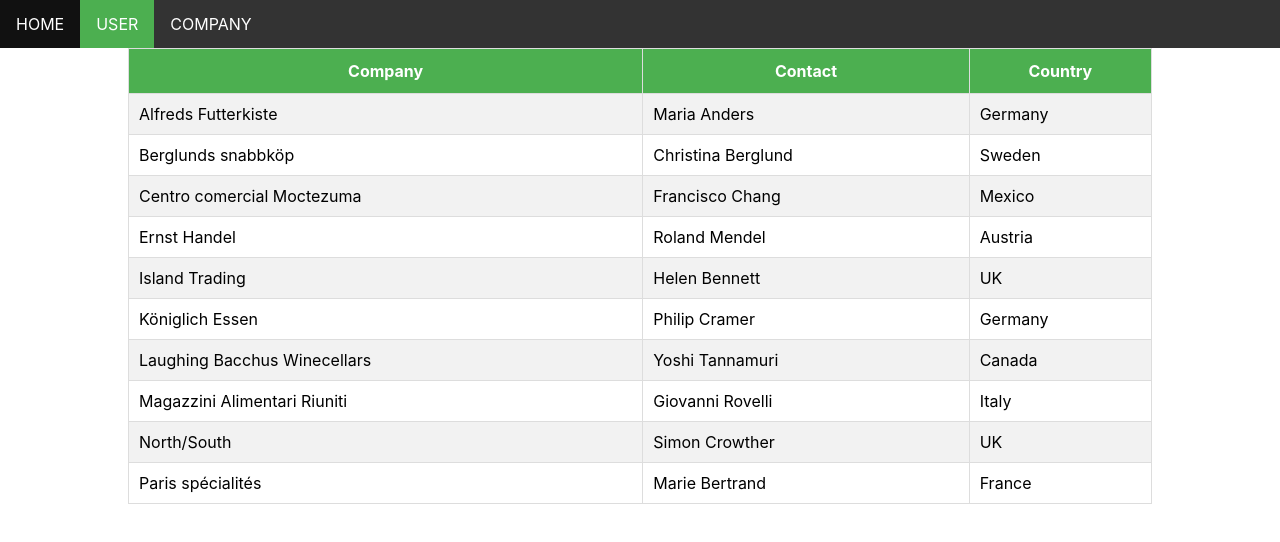
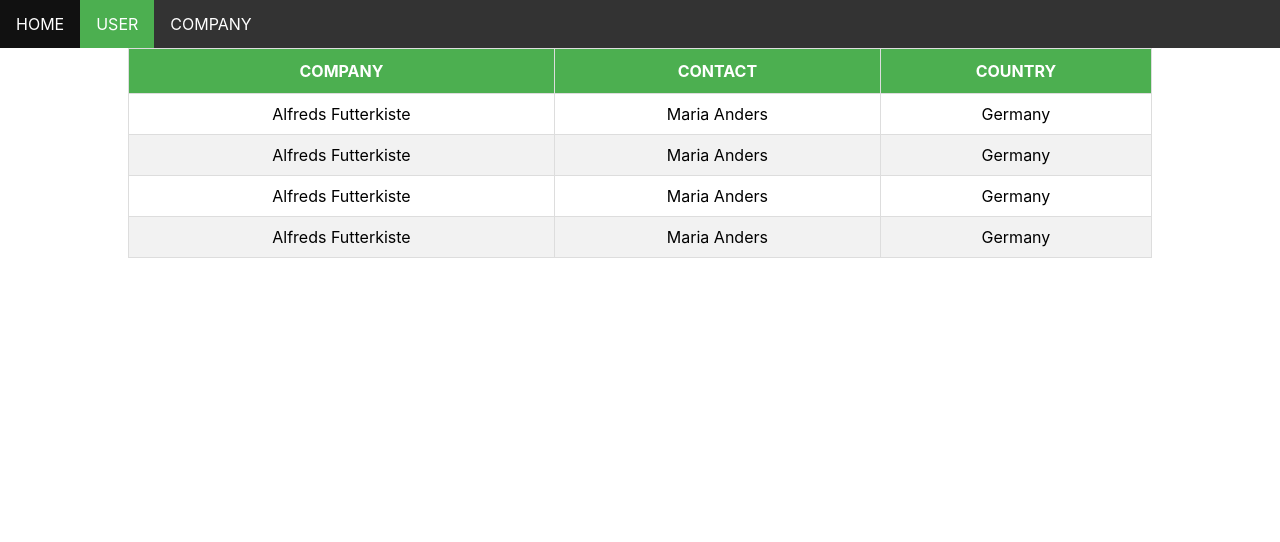
Before and after one commit to zhongchengli/otc-client, a React (Create React App) app: page /user in a window 1280 px wide. Shown: the top 542 px of the page. Built offline with nearby package versions, Linux system fonts and the light colour scheme.

Commit message:
built Table components

```diff
--- a/src/components/Table.js
+++ b/src/components/Table.js
@@ -1,66 +1,29 @@
 import React, { Fragment } from "react";
+import TableBody from "./TableBody";
+import TableHeader from "./TableHeader";
 
 const Table = props => {
+
+  // const { objects } = props;
+  const objects = [
+    { "company": "Alfreds Futterkiste", "contact": "Maria Anders", "country": "Germany" },
+    { "company": "Alfreds Futterkiste", "contact": "Maria Anders", "country": "Germany" },
+    { "company": "Alfreds Futterkiste", "contact": "Maria Anders", "country": "Germany" },
+    { "company": "Alfreds Futterkiste", "contact": "Maria Anders", "country": "Germany" }
+  ];
+
+  let headers;
+  if (Array.isArray(objects) && objects.length) {
+    headers = Object.keys(objects[0]);
+  }
+
   return (
     <Fragment>
       <table className="playtravel">
-        <tr>
-          <th>Company</th>
-          <th>Contact</th>
-          <th>Country</th>
-        </tr>
-        <tr>
-          <td>Alfreds Futterkiste</td>
-          <td>Maria Anders</td>
-          <td>Germany</td>
-        </tr>
-        <tr>
-          <td>Berglunds snabbköp</td>
-          <td>Christina Berglund</td>
-          <td>Sweden</td>
-        </tr>
-        <tr>
-          <td>Centro comercial Moctezuma</td>
-          <td>Francisco Chang</td>
-          <td>Mexico</td>
-        </tr>
-        <tr>
-          <td>Ernst Handel</td>
-          <td>Roland Mendel</td>
-          <td>Austria</td>
-        </tr>
-        <tr>
-          <td>Island Trading</td>
-          <td>Helen Bennett</td>
-          <td>UK</td>
-        </tr>
-        <tr>
-          <td>Königlich Essen</td>
-          <td>Philip Cramer</td>
-          <td>Germany</td>
-        </tr>
-        <tr>
-          <td>Laughing Bacchus Winecellars</td>
-          <td>Yoshi Tannamuri</td>
-          <td>Canada</td>
-        </tr>
-        <tr>
-          <td>Magazzini Alimentari Riuniti</td>
-          <td>Giovanni Rovelli</td>
-          <td>Italy</td>
-        </tr>
-        <tr>
-          <td>North/South</td>
-          <td>Simon Crowther</td>
-          <td>UK</td>
-        </tr>
-        <tr>
-          <td>Paris spécialités</td>
-          <td>Marie Bertrand</td>
-          <td>France</td>
-        </tr>
+        <TableHeader headers={headers} />
+        <TableBody datas={objects} names={headers} />
       </table>
-    </Fragment>
+    </Fragment >
   )
 }
 
--- /dev/null
+++ b/src/components/TableBody.js
@@ -0,0 +1,21 @@
+import React, { Fragment } from "react"
+
+const TableBody = props => {
+  const { datas } = props;
+
+  return (
+    <Fragment>
+      <tbody>
+        {datas && datas.map((data, key) => {
+          return (
+            <tr key={key}>
+              {Object.values(data).map((value, k) => <td key={k}>{value}</td>)}
+            </tr>
+          );
+        })}
+      </tbody>
+    </Fragment>
+  )
+}
+
+export default TableBody;
--- /dev/null
+++ b/src/components/TableHeader.js
@@ -0,0 +1,15 @@
+import React, { Fragment } from "react";
+
+const TableHeader = props => {
+  const { headers } = props;
+
+  return (
+    <Fragment>
+      <thead>
+        {headers && headers.map(header => <th>{header}</th>)}
+      </thead>
+    </Fragment>
+  )
+}
+
+export default TableHeader;
--- a/src/css/custom.css
+++ b/src/css/custom.css
@@ -46,14 +46,15 @@
 .playtravel td, th {
   border: 1px solid #ddd;
   padding: 10px;
+  text-align: center;
 }
 
 .playtravel th {
   padding-top: 12px;
   padding-bottom: 12px;
-  text-align: center;
   background-color: #4CAF50;
   color: white;
+  text-transform: uppercase;
 }
 
 .playtravel tr:nth-child(even){
```
Also changed, not shown: 1 other file (tests, documents, lock files or other folders).
